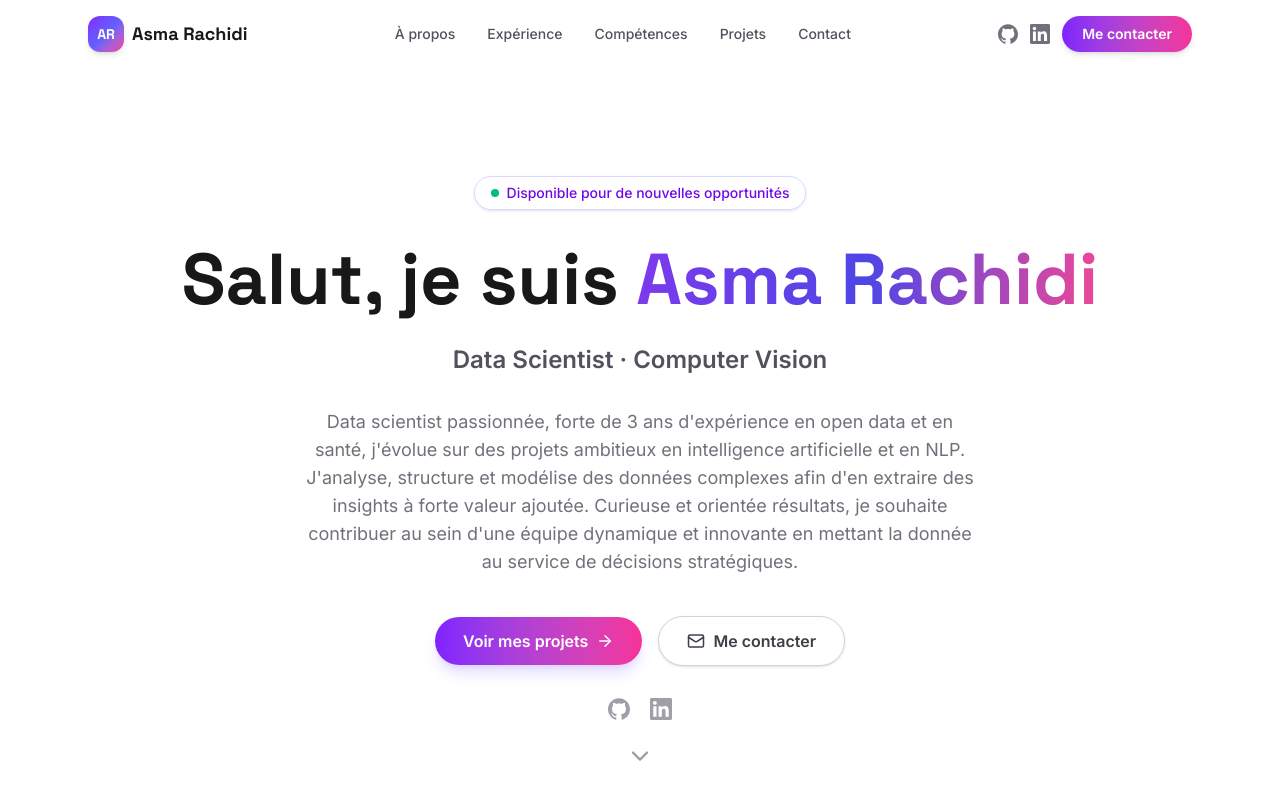
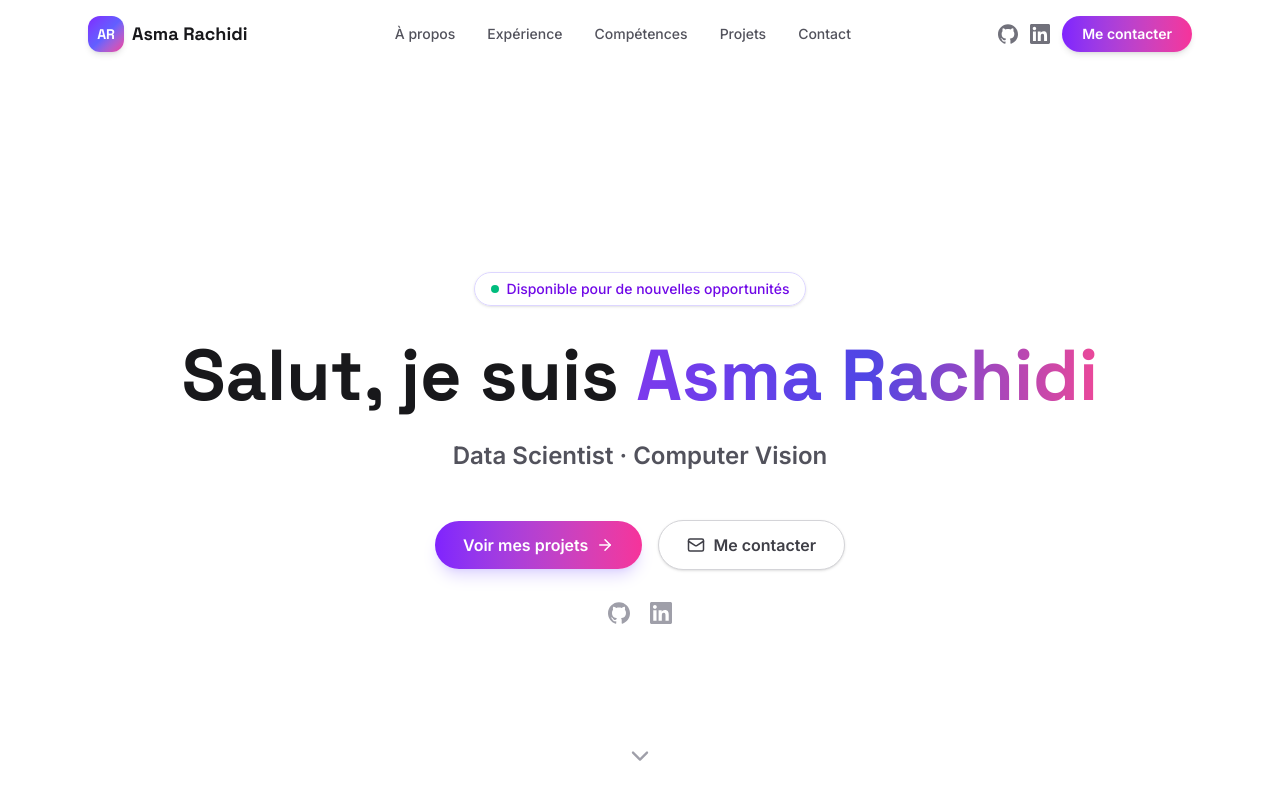
Before and after one commit to AsmaRACHIDI/portfolio, a React (Vite) app: page / in a window 1280 px wide. Shown: the top 800 px of the page. Built offline with nearby package versions, Linux system fonts and the light colour scheme.

Commit message:
Remove duplicate bio paragraph from Hero section
The full bio was shown both in the Hero and in the About section.
Keeping it only in About ("Qui suis-je ?").

```diff
--- a/src/components/Hero.jsx
+++ b/src/components/Hero.jsx
@@ -55,19 +55,10 @@ export default function Hero() {
           </span>
         </motion.div>
 
-        <motion.p
+        <motion.div
           initial={{ opacity: 0, y: 20 }}
           animate={{ opacity: 1, y: 0 }}
           transition={{ duration: 0.6, delay: 0.3 }}
-          className="mt-6 max-w-2xl text-lg text-zinc-500"
-        >
-          {profile.bio}
-        </motion.p>
-
-        <motion.div
-          initial={{ opacity: 0, y: 20 }}
-          animate={{ opacity: 1, y: 0 }}
-          transition={{ duration: 0.6, delay: 0.4 }}
           className="mt-10 flex flex-wrap items-center justify-center gap-4"
         >
           <a
```
